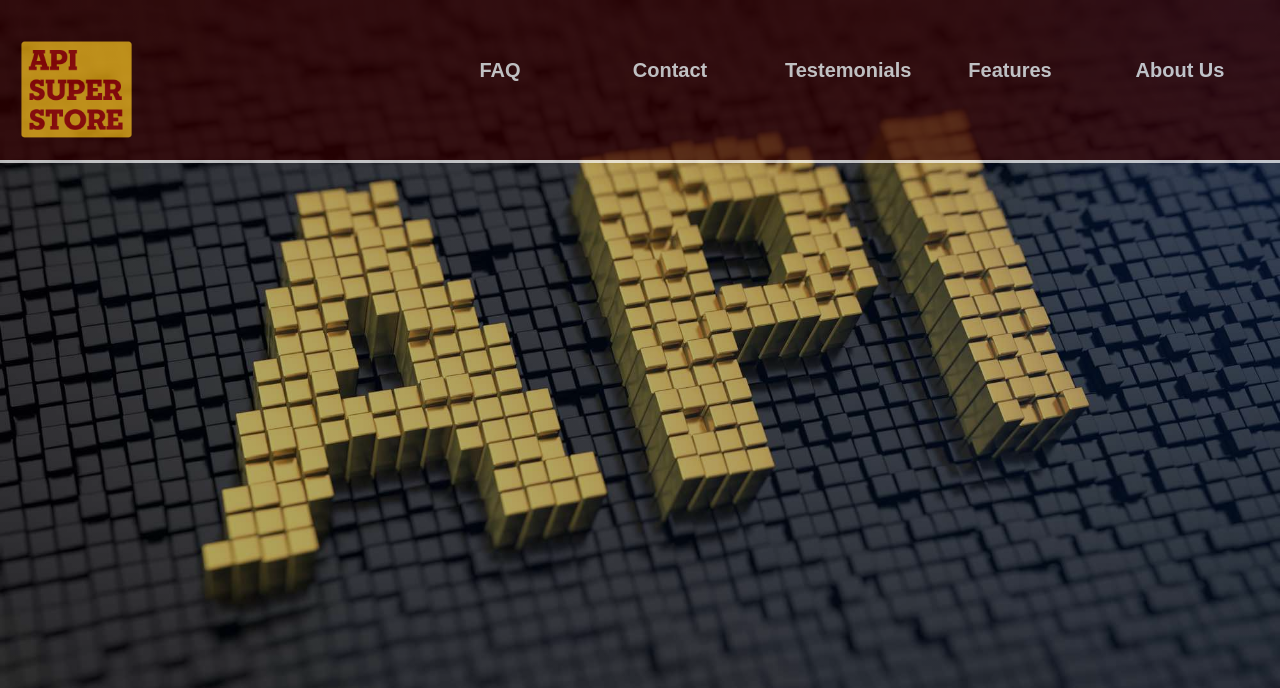
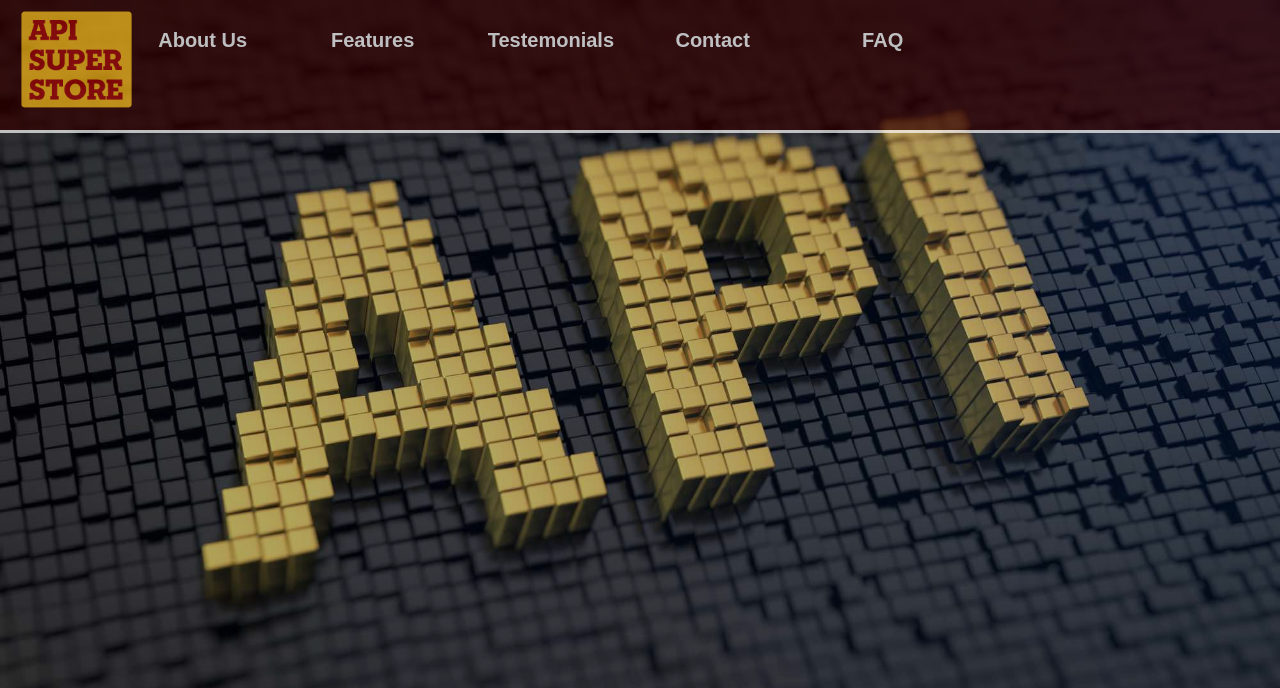
Before and after one commit to agent1red/watts-3010-product-page-final, a plain HTML site: page index.html in a window 1280 px wide. Shown: the top 688 px of the page. Drawn offline with Linux system fonts and the light colour scheme.

Commit message:
updated menu bar

```diff
--- a/SpryAssets/SpryMenuBarHorizontal.css
+++ b/SpryAssets/SpryMenuBarHorizontal.css
@@ -17,10 +17,9 @@ ul.MenuBarHorizontal
 	font-size: 100%;
 	cursor: default;
 	width: 100%;
-	float: right;
-	padding-top: 40px;
+	float: left;
+	padding-top: 10px;
 	padding-right: 0px;
-	padding-bottom: 0;
 	padding-left: 0;
 	margin-top: 0;
 	margin-right: 0px;
@@ -36,11 +35,11 @@ ul.MenuBarHorizontal
 	border-left-style: none;
 	border-top-color: #000;
 	border-right-color: #000;
-	border-bottom-color: #FFF;
 	border-left-color: #000;
 	opacity: 0.7;
 	background-attachment: scroll;
 	background-color: #300;
+	z-index: 1;
 }
 /* Set the active Menu Bar with this class, currently setting z-index to accomodate IE rendering bug: http://therealcrisp.xs4all.nl/meuk/IE-zindexbug.html */
 ul.MenuBarActive
@@ -56,7 +55,7 @@ ul.MenuBarHorizontal li
 	text-align: center;
 	cursor: pointer;
 	width: 7em;
-	float: right;
+	float: left;
 	background-color: #300;
 	font-size: 20px;
 	font-weight: bold;
@@ -214,5 +213,5 @@ ul.MenuBarHorizontal a:hover {
 	-moz-transform: rotateY(360deg);
 	-ms-transform: rotateY(360deg);
 	-o-transform: rotateY(360deg);
-	transform: rotateY(360deg);
+	transform: none;
  }
--- a/style.css
+++ b/style.css
@@ -718,7 +718,7 @@ img, object, embed, video {
 	float: left;
 }
 #footer #MenuBar2 #mediaicons {
-	margin-left: 60px;
+	margin-left: 600px;
 }
 #footer #MenuBar2 #mediaicons p a img {
 	padding: 0px;
```
